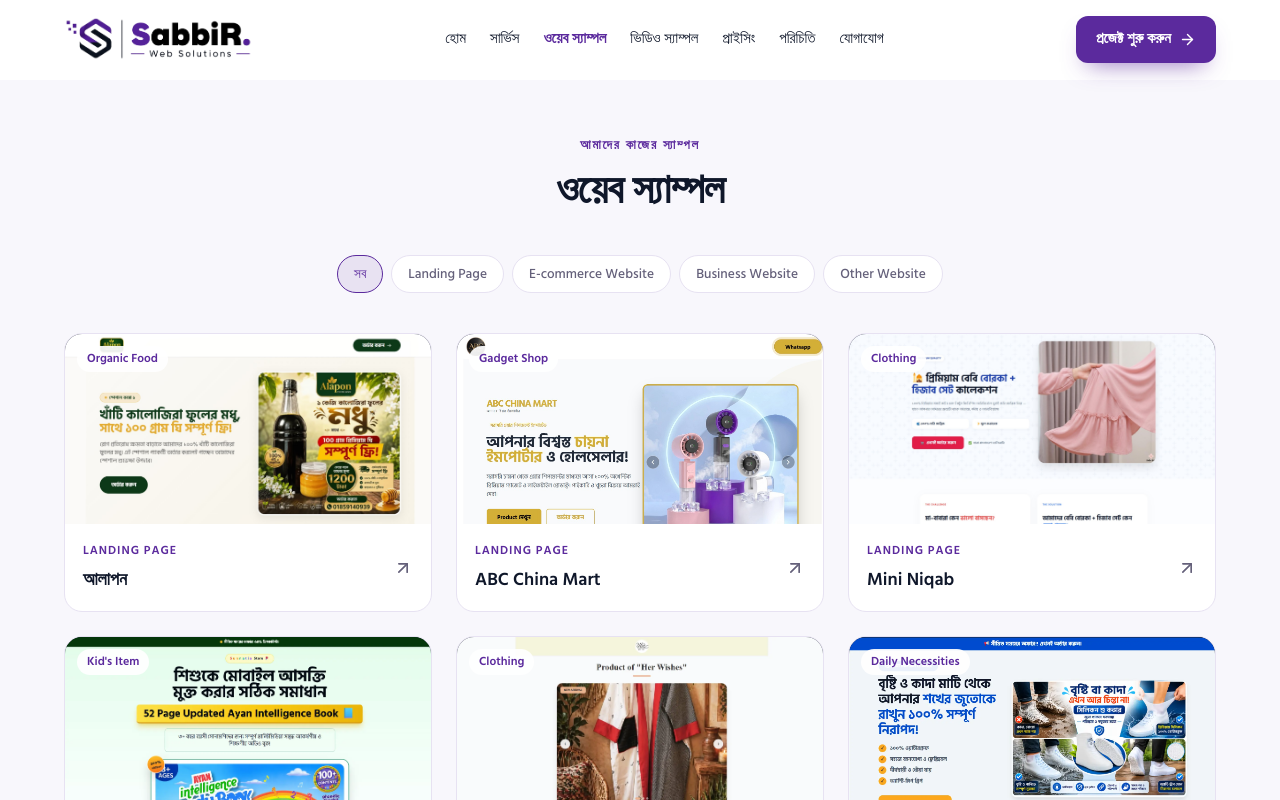
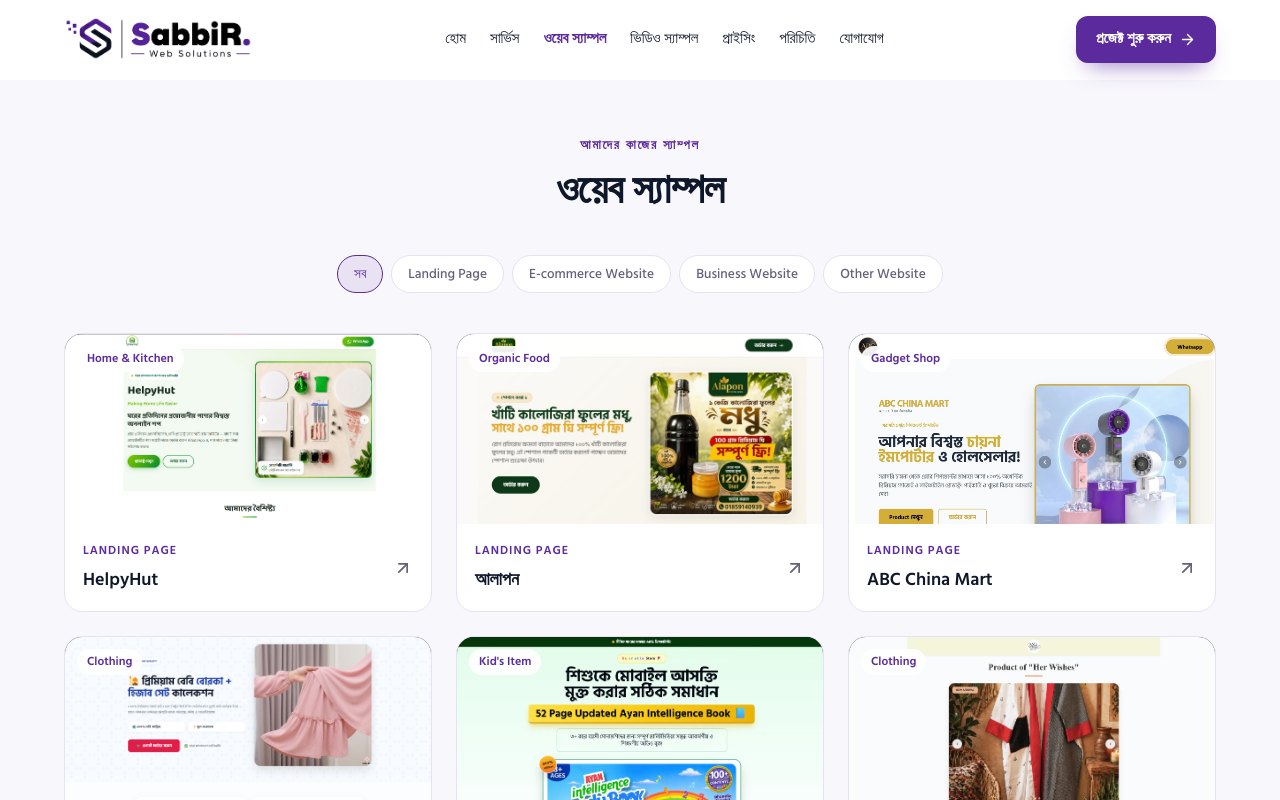
Before and after one commit to sourov6580/sabbir-web-solutions, a Next.js app: page /web-samples in a window 1280 px wide. Shown: the top 800 px of the page. Built offline with nearby package versions, Linux system fonts and the light colour scheme.

Commit message:
Add files via upload

```diff
--- a/content/site.js
+++ b/content/site.js
@@ -117,6 +117,7 @@
     "Business & Service Ads",
   ],
   web: [
+    { t: "HelpyHut", cat: "Landing Page", biz: "Home & Kitchen", url: "https://landing.rwmart.shop/step/helpyhut/", image: "/images/HelpyHut.png" },
     { t: "আলাপন", cat: "Landing Page", biz: "Organic Food", url: "https://landing.rwmart.shop/step/alapon/", image: "/images/alaapon.com.png" },
     { t: "ABC China Mart", cat: "Landing Page", biz: "Gadget Shop", url: "https://landing.rwmart.shop/step/abcchinamart/", image: "/images/abcchinamart.com.png" },
     { t: "Mini Niqab", cat: "Landing Page", biz: "Clothing", url: "https://landing.rwmart.shop/step/mininiqab/", image: "/images/landing.rwmart.shop_step_mininiqab.png" },
```
